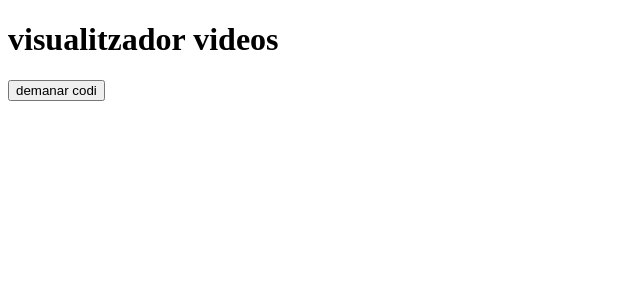
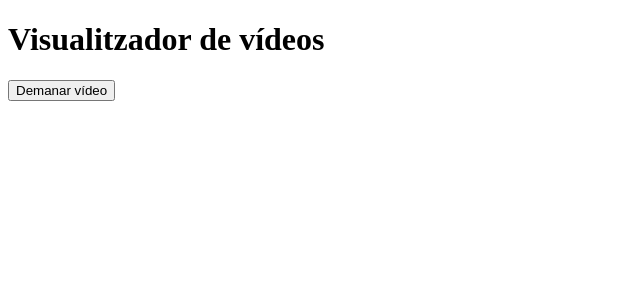
Before and after one commit to oscarmollinedoechevarria-max/ProjecteNF1CriptografiaiSocolsRA5iRA3A13, an Angular app: page / in a window 1280 px wide. Shown: the top 300 px of the page, without its empty margins (0-640 px from the left). Built offline with nearby package versions, Linux system fonts and the light colour scheme; no server answers.

Commit message:
Frontend amb demanar video A1

```diff
--- a/src/app/app.html
+++ b/src/app/app.html
@@ -1,16 +1,11 @@
+<main class="main">
+  <h1>Visualitzador de vídeos</h1>
 
-<main class="main">
-<h1>visualitzador videos</h1>
+  <button (click)="demanarVideo()">Demanar vídeo</button>
 
-<button>demanar codi</button>
-
-  @for(video of this.videos; track video){
-    <a>{{video}}fdd</a>
-  }
-<!--  @if (){-->
-<!--    -->
-<!--  } -->
+  <div *ngIf="videoUrl">
+    <p><strong>Codi assignat:</strong> {{codigo}}</p>
+    <video *ngIf="videoUrl" width="480" height="270" controls [src]="videoUrl"></video>
+    <p>{{missatge}}</p>
+  </div>
 </main>
-
-
-<router-outlet />
--- a/src/app/app.ts
+++ b/src/app/app.ts
@@ -1,39 +1,52 @@
-import {Component, OnInit, signal} from '@angular/core';
-import { RouterOutlet } from '@angular/router';
+import { Component, OnInit, signal } from '@angular/core';
 import { io, Socket } from 'socket.io-client';
+import { CommonModule } from '@angular/common';
+import { HttpClient, HttpClientModule } from '@angular/common/http';
 
 @Component({
   selector: 'app-root',
-  imports: [RouterOutlet],
+  imports: [CommonModule, HttpClientModule],
   templateUrl: './app.html',
   standalone: true,
   styleUrl: './app.css'
 })
 export class App implements OnInit {
-  protected readonly title = signal('ProjecteNF1CriptografiaiSocolsRA5iRA3A13')
+  protected readonly title = signal('ProjecteNF1CriptografiaiSocolsRA5iRA3A13');
   private socket!: Socket;
   videos: string[] = [];
+  videoUrl: string | null = null;
+  codigo: string | null = null;
+  idVideo!: number;
   missatge: string = '';
 
-  constructor() { }
+  constructor(private http: HttpClient) {}
 
-  ngOnInit() {
-
-    this.socket = io('http://localhost:3000', {
-      transports: ['websocket'] });
-
+  ngOnInit(): void {
+    this.socket = io('http://localhost:3000', { transports: ['websocket'] });
 
     this.socket.on('connect', () => {
-      console.log('connectat:', this.socket.id);
-
       this.socket.emit('registerPlatform', 'PC');
-
       this.socket.emit('llistaVideos');
     });
 
     this.socket.on('videos', (data: string[]) => {
-      console.log('videos:', data);
       this.videos = data;
     });
+
+    this.socket.on('videoAsignado', (data: any) => {
+      this.videoUrl = 'http://localhost:3000' + data.url;
+      this.codigo = data.codigo;
+      this.idVideo = data.id;
+    });
+
+    this.socket.on('permisoVideo', (data: any) => {
+      if (data.id === this.idVideo) {
+        this.missatge = 'Permís concedit, pots reproduir el vídeo';
+      }
+    });
+  }
+
+  demanarVideo() {
+    this.socket.emit('pedirVideo');
   }
 }
```
